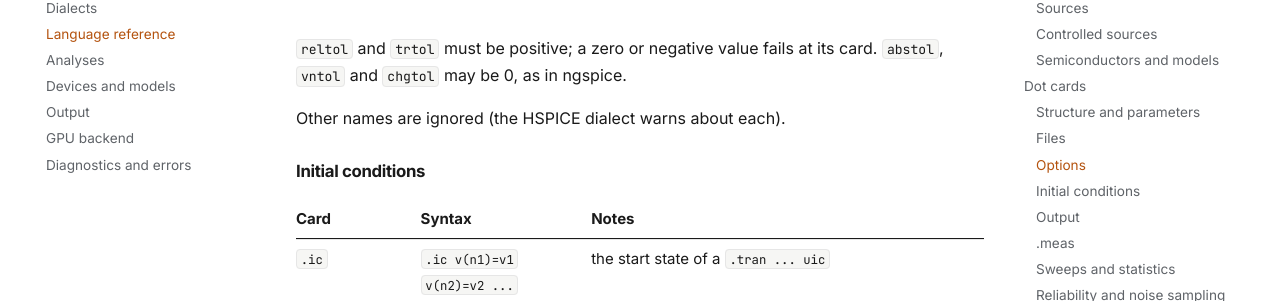
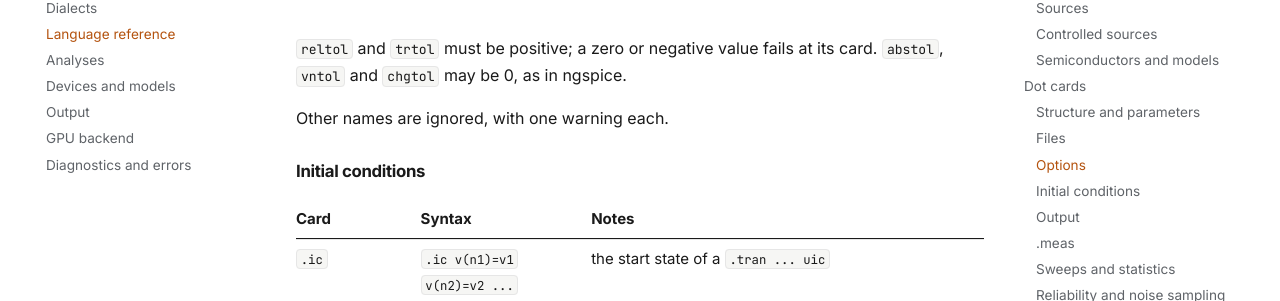
Before and after one commit to OmarSiwy/ESPice, an MkDocs documentation site: the page built from docs/using/reference.md, in a window 1280 px wide and 900 px high, scrolled down 6935 px. Shown: the part 152-453 px from the top of the window. Built offline with MkDocs 1.6.1 and Material for MkDocs 9.7.7, drawn with Linux system fonts in a browser that asks for light colours; comment, search, counter and statistics services are not loaded.

Commit message:
frontend: unknown .options warn in every dialect; scale and wnflag are known (#58)
foldOptions warned only in the HSPICE dialect, skipped names longer than
16 characters silently, and warned on scale and wnflag, which model
binning reads (netlist.zig binOptions). Every dialect now warns once per
unknown name, long names included, and scale/wnflag pass through.

```diff
--- a/docs/using/reference.md
+++ b/docs/using/reference.md
@@ -194,7 +194,7 @@
 `reltol` and `trtol` must be positive; a zero or negative value fails at its
 card. `abstol`, `vntol` and `chgtol` may be 0, as in ngspice.
 
-Other names are ignored (the HSPICE dialect warns about each).
+Other names are ignored, with one warning each.
 
 ### Initial conditions
 
```
Also changed, not shown: CHANGELOGS.md (+1 -0 lines), docs/using/dialects.md (+1 -2 lines), 1 other file.
